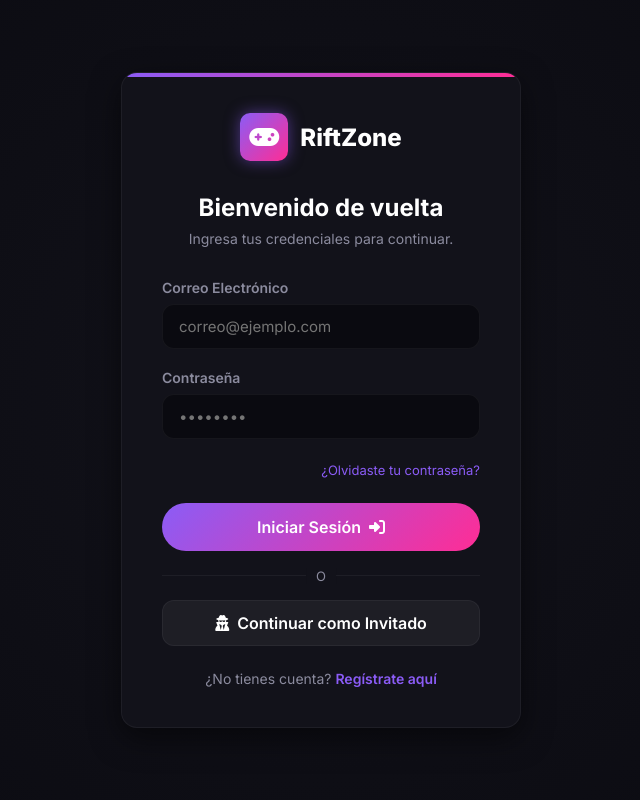
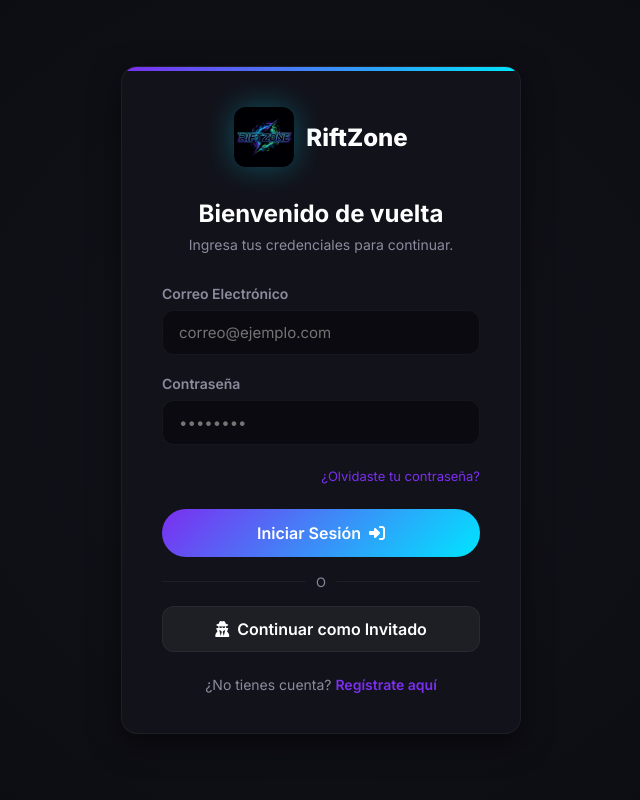
Before and after one commit to frankalexander-GM/RiftZone, a Flask app: page /auth/login in a window 1280 px wide. Shown: the whole page, without its empty margins (319-959 px from the left). Run offline with Flask 3, Linux system fonts and the light colour scheme; some libraries are stand-ins or nearby versions.

Commit message:
feat: nuevo logo RiftZone y paleta de colores actualizada
- Logo nuevo cyberpunk reemplaza el icono gamepad en navbar, login y registro
- Paleta de colores actualizada: morado #7B2FF0, cyan #00E5FF, azul #00BCD4, verde neón #39FF14
- Colores actualizados en CSS y todos los templates HTML
- Glow neón cyan en logo y elementos interactivos

Co-Authored-By: Devin AI <158243242+devin-ai-integration[bot]@users.noreply.github.com>

```diff
--- a/app/static/css/games_sphere.css
+++ b/app/static/css/games_sphere.css
@@ -7,13 +7,14 @@
     --text-main: #ffffff;
     --text-muted: #8b8b9e;
 
-    --accent-purple: #8B5CF6;
-    --accent-magenta: #FF2D95;
-    --accent-blue: #3B82F6;
-    --accent-green: #10B981;
+    --accent-purple: #7B2FF0;
+    --accent-magenta: #00E5FF;
+    --accent-blue: #00BCD4;
+    --accent-green: #39FF14;
+    --accent-cyan: #64FFDA;
 
     --border-color: rgba(255, 255, 255, 0.05);
-    --neon-glow: 0 0 15px rgba(139, 92, 246, 0.5);
+    --neon-glow: 0 0 15px rgba(0, 229, 255, 0.5);
 
     --nav-height: 70px;
     --sidebar-left-width: 260px;
--- a/app/templates/auth/login.html
+++ b/app/templates/auth/login.html
@@ -49,9 +49,11 @@
             margin-bottom: 32px;
         }
 
-        .logo-center .logo-icon {
-            width: 48px; height: 48px;
-            font-size: 24px;
+        .logo-center .logo-img {
+            width: 60px; height: 60px;
+            border-radius: 12px;
+            object-fit: cover;
+            filter: drop-shadow(0 0 15px rgba(0, 229, 255, 0.3));
         }
 
         .form-group {
@@ -80,7 +82,7 @@
         .form-control:focus {
             outline: none;
             border-color: var(--accent-purple);
-            box-shadow: 0 0 0 2px rgba(139, 92, 246, 0.2);
+            box-shadow: 0 0 0 2px rgba(123, 47, 240, 0.2);
         }
 
         .btn-block {
@@ -104,7 +106,7 @@
         }
 
         .alert {
-            background-color: rgba(255, 45, 149, 0.1);
+            background-color: rgba(0, 229, 255, 0.1);
             border-left: 4px solid var(--accent-magenta);
             color: white;
             padding: 12px 16px;
@@ -118,7 +120,7 @@
 
 <div class="auth-container">
     <div class="logo-center">
-        <div class="logo-icon"><i class="fas fa-gamepad"></i></div>
+        <img src="{{ url_for('static', filename='img/riftzone_logo.jpg') }}" alt="RiftZone" class="logo-img">
         RiftZone
     </div>
 
--- a/app/templates/jugador/comunidad_detalle.html
+++ b/app/templates/jugador/comunidad_detalle.html
@@ -9,7 +9,7 @@
         <h1 style="color: white; font-size: 32px; margin-bottom: 8px; text-shadow: 0 2px 4px rgba(0,0,0,0.8);">{{ juego }}</h1>
         <p style="color: rgba(255,255,255,0.8); text-shadow: 0 1px 2px rgba(0,0,0,0.8);">Comunidad oficial de jugadores</p>
     </div>
-    <a href="{{ url_for('chat.chat_sala', comunidad=juego) }}" style="background: var(--accent-purple); color: white; padding: 12px 24px; border-radius: 30px; text-decoration: none; font-weight: bold; font-size: 15px; box-shadow: 0 4px 15px rgba(139, 92, 246, 0.4); display: flex; align-items: center; gap: 8px; transition: transform 0.2s;">
+    <a href="{{ url_for('chat.chat_sala', comunidad=juego) }}" style="background: var(--accent-purple); color: white; padding: 12px 24px; border-radius: 30px; text-decoration: none; font-weight: bold; font-size: 15px; box-shadow: 0 4px 15px rgba(123, 47, 240, 0.4); display: flex; align-items: center; gap: 8px; transition: transform 0.2s;">
         <i class="fas fa-comment-dots" style="font-size: 18px;"></i> Entrar al Chat
     </a>
 </div>
@@ -110,7 +110,7 @@
     {% endfor %}
 {% else %}
     <!-- DATOS DE PRUEBA VISUALES -->
-    <div style="margin-bottom: 24px; padding: 12px; background: rgba(139, 92, 246, 0.1); border-left: 4px solid var(--accent-purple); color: var(--text-muted); font-size: 13px; border-radius: 4px;">
+    <div style="margin-bottom: 24px; padding: 12px; background: rgba(123, 47, 240, 0.1); border-left: 4px solid var(--accent-purple); color: var(--text-muted); font-size: 13px; border-radius: 4px;">
         <i class="fas fa-info-circle" style="color: var(--accent-purple);"></i> Estas son publicaciones de ejemplo para que puedas probar y ver el diseño de la comunidad de {{ juego }}.
     </div>
 
--- a/app/templates/jugador/comunidades.html
+++ b/app/templates/jugador/comunidades.html
@@ -22,10 +22,10 @@
                         <h3 style="color: white; margin-bottom: 8px; font-size: 18px;">{{ juego.nombre }}</h3>
                         <p style="color: var(--text-muted); font-size: 13px; line-height: 1.4; margin-bottom: 16px;">{{ juego.desc }}</p>
                         <div style="display: flex; gap: 8px;">
-                            <a href="{{ url_for('jugador.comunidad_detalle', juego=juego.nombre) }}" style="flex: 1; text-align: center; text-decoration: none; background: rgba(139, 92, 246, 0.1); padding: 10px; border-radius: 8px; transition: 0.2s;">
+                            <a href="{{ url_for('jugador.comunidad_detalle', juego=juego.nombre) }}" style="flex: 1; text-align: center; text-decoration: none; background: rgba(123, 47, 240, 0.1); padding: 10px; border-radius: 8px; transition: 0.2s;">
                                 <span style="font-size: 13px; color: var(--accent-purple); font-weight: 700;">Comunidad</span>
                             </a>
-                            <a href="{{ url_for('chat.chat_sala', comunidad=juego.nombre) }}" style="flex: 1; text-align: center; text-decoration: none; background: var(--accent-purple); padding: 10px; border-radius: 8px; transition: 0.2s; box-shadow: 0 4px 10px rgba(139, 92, 246, 0.3);">
+                            <a href="{{ url_for('chat.chat_sala', comunidad=juego.nombre) }}" style="flex: 1; text-align: center; text-decoration: none; background: var(--accent-purple); padding: 10px; border-radius: 8px; transition: 0.2s; box-shadow: 0 4px 10px rgba(123, 47, 240, 0.3);">
                                 <span style="font-size: 13px; color: white; font-weight: 700;"><i class="fas fa-comment"></i> Chat</span>
                             </a>
                         </div>
--- a/app/templates/jugador/dashboard.html
+++ b/app/templates/jugador/dashboard.html
@@ -123,7 +123,7 @@
                 <div class="author-info">
                     <h4><a href="{{ url_for('jugador.perfil_publico', username=post.autor.username) }}" style="color:white; text-decoration:none;">{{ post.autor.nombre if post.autor.nombre else post.autor.username }}</a> {% if post.autor.es_premium %}<i class="fas fa-check-circle verified-icon" style="font-size:14px;"></i>{% endif %}</h4>
                     <div class="post-meta">
-                        {{ post.fecha_creacion | timeago }} <span class="game-tag" style="background:rgba(139, 92, 246, 0.2);">{{ post.juego }}</span>
+                        {{ post.fecha_creacion | timeago }} <span class="game-tag" style="background:rgba(123, 47, 240, 0.2);">{{ post.juego }}</span>
                     </div>
                 </div>
             </div>
```
Also changed, not shown: other parts of app/static/css/games_sphere.css (+15 -15 lines), app/templates/auth/register.html (+8 -6 lines), app/templates/base.html (+3 -5 lines), app/templates/jugador/clan_detalle.html (+4 -4 lines), app/templates/jugador/clanes.html (+5 -5 lines), app/templates/jugador/perfil.html (+5 -5 lines), app/static/img/riftzone_logo.jpg (added), app/static/img/riftzone_logo_nav.jpg (added).
